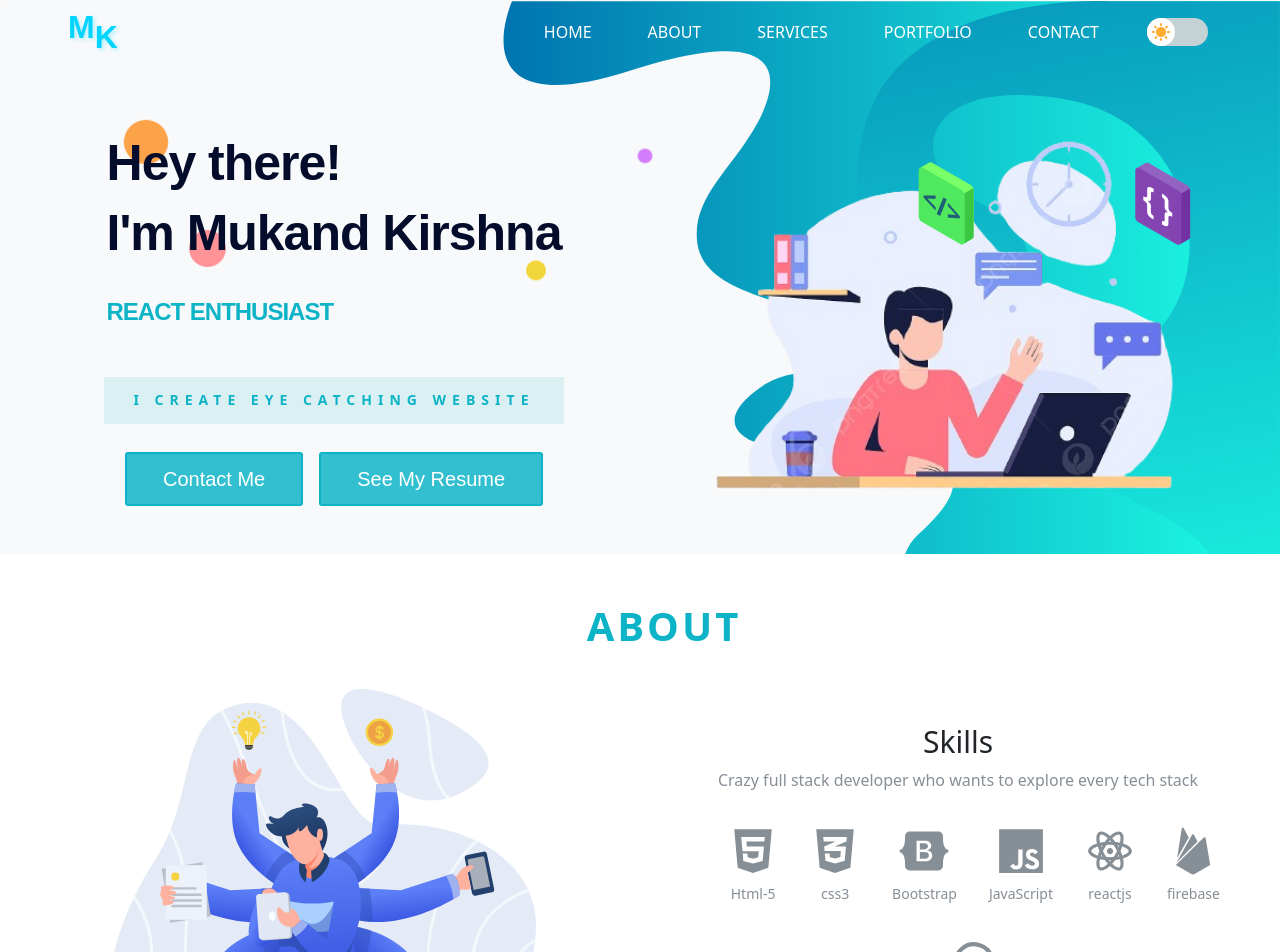
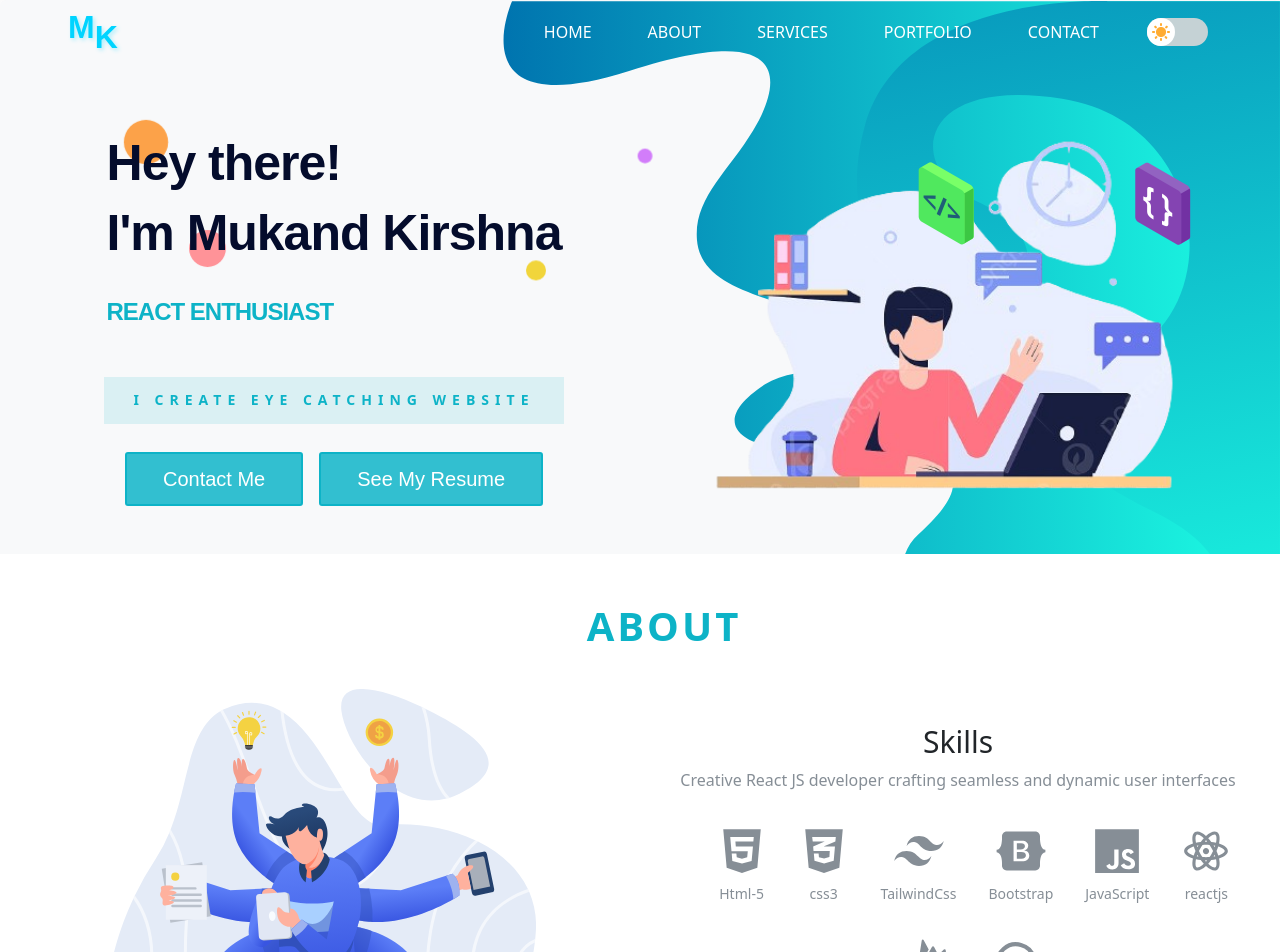
Before and after one commit to mukand-mapara/Portfolio, a React (Create React App) app: page / in a window 1280 px wide. Shown: the top 952 px of the page. Built offline with nearby package versions, Linux system fonts and the light colour scheme.

Commit message:
Update Constants.js

```diff
--- a/src/Constants/Constants.js
+++ b/src/Constants/Constants.js
@@ -6,7 +6,7 @@
   FaLinkedinIn,
 } from "react-icons/fa";
 import { IoLogoFirebase, IoLogoJavascript } from "react-icons/io5";
-import { RiReactjsLine } from "react-icons/ri";
+import { RiReactjsLine, RiTailwindCssFill } from "react-icons/ri";
 import { TbBrandNextjs } from "react-icons/tb";
 
 // cv
@@ -64,7 +64,7 @@
 import navbarImg from "../assets/navbarLogo.jpeg";
 
 const skillsSubTitle =
-  "Crazy full stack developer who wants to explore every tech stack";
+  "Creative React JS developer crafting seamless and dynamic user interfaces";
 
 // name
 const name = "Mukand Kirshna";
@@ -81,6 +81,10 @@
   {
     icon: <FaCss3Alt />,
     title: "css3",
+  },
+  {
+    icon: <RiTailwindCssFill />,
+    title: "TailwindCss",
   },
   {
     icon: <FaBootstrap />,
```
